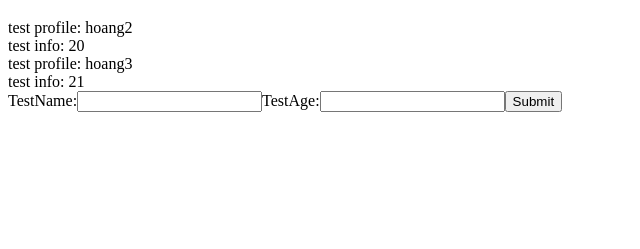
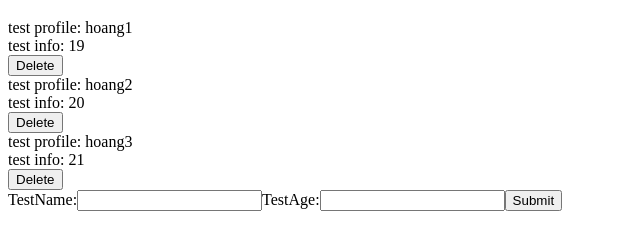
Before and after one commit to HoangRbs/ReactStaterPack, a React app: page / in a window 1280 px wide. Shown: the part 61-310 px from the top of the page, without its empty margins (0-640 px from the left). Built offline with nearby package versions, Linux system fonts and the light colour scheme.

Commit message:
life cycle

```diff
--- a/src/components/AddTest.js
+++ b/src/components/AddTest.js
@@ -9,7 +9,7 @@ class AddTest extends Component {
 
   handleSubmit =(e) => {
     e.preventDefault();
-    console.log(this.state);
+    this.props.add_test(this.state);
   }
 
   handleChange =(e) => {
--- a/src/components/App.js
+++ b/src/components/App.js
@@ -42,6 +42,37 @@ class App extends Component {
     });
   }
 
+  add_test = (newTest) =>{
+    newTest.id = Math.random();
+    newTest.testname = newTest.name;
+    newTest.testage = newTest.age;
+
+    const new_tests_list = [...this.state.tests_list,newTest];
+
+    this.setState({
+      tests_list: new_tests_list
+    });
+  }
+
+  delete_test =(test_id) => {
+    let new_tests_list = this.state.tests_list.filter((test) => {
+      return test.id != test_id ? true:false;
+    });
+
+    this.setState({
+      tests_list: new_tests_list
+    });
+  }
+
+  componentDidMount(){
+    console.log("component mounted");
+  }
+
+  componentDidUpdate(prevProps,prevState){
+    console.log(prevState);
+    console.log('component updated');
+  }
+
   render(){
     return (  //JSX
       <div>
@@ -55,8 +86,9 @@ class App extends Component {
           <button>Submit</button>
         </form> */}
 
-        <Tests tests_list = {this.state.tests_list}/>
-        <AddTest/>
+        <Tests tests_list = {this.state.tests_list}
+               delete_test = {this.delete_test}/>
+        <AddTest add_test = {this.add_test}/>
       </div>
     )
   }
--- a/src/components/Tests.js
+++ b/src/components/Tests.js
@@ -5,11 +5,11 @@ const Tests =(props) => {
   const { tests_list } = props;
 
   const tests_list_JSX = tests_list.map((test) => {
-
-    return test.testage > 19 ? ( //JSX
+    return test.testage > 5 ? ( //JSX
       <div className = "test" key = {test.id}>
         <div>test profile: {test.testname}</div>
         <div>test info: {test.testage}</div>
+        <button onClick = {() => {props.delete_test(test.id)}}>Delete</button>
       </div>
     ) : null;
   });
--- a/src/index.js
+++ b/src/index.js
@@ -2,8 +2,8 @@ import React from 'react';
 import ReactDOM from 'react-dom';
 import App from './components/App';
 
-//convert React Class --> React component
+//class --> component
 const AppComponent = <App/>;
 
-//pass component into regular DOM
+//inject component into html DOM using React Dom
 ReactDOM.render(AppComponent,document.getElementById('app'));
```
Also changed, not shown: dist/index.html, 1 other file.
